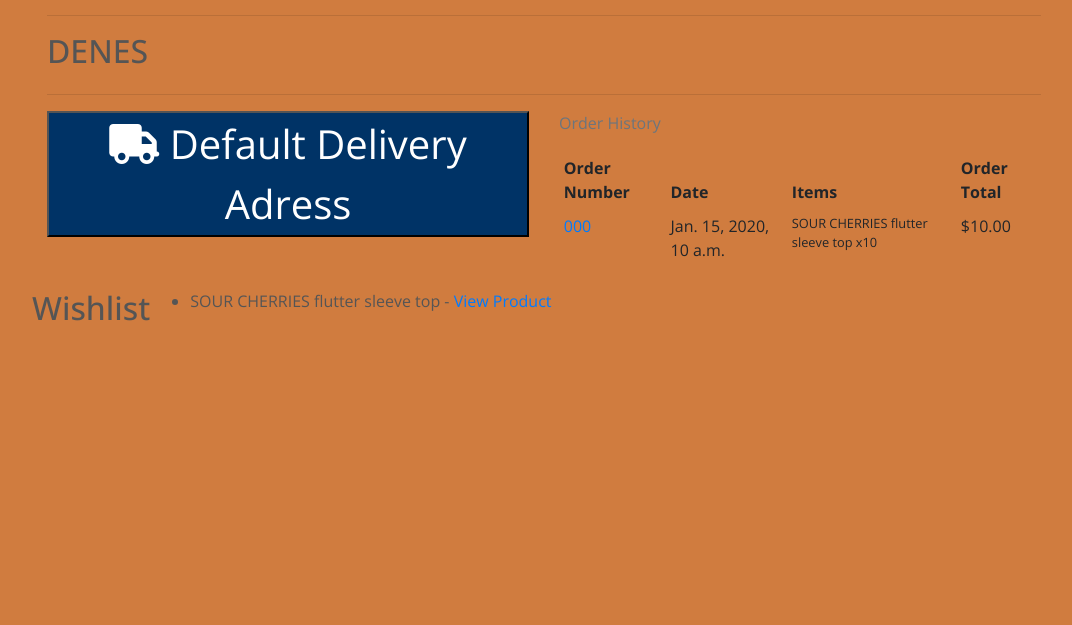
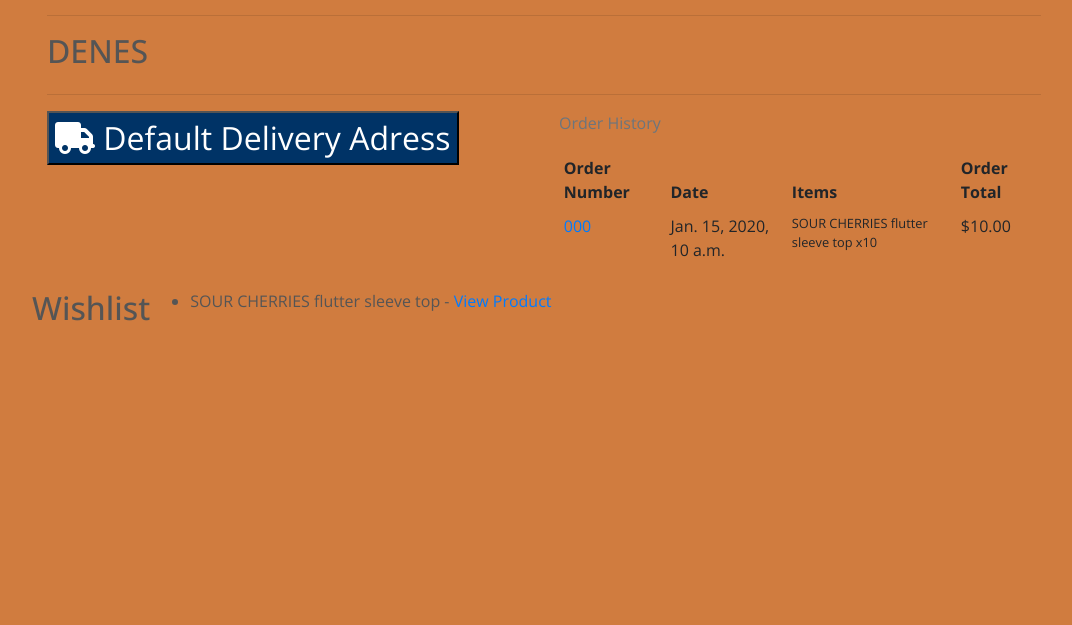
Before and after one commit to DFCMK/Project-5, a Django app: page /profile/ in a window 1280 px wide. Shown: the part 175-800 px from the top of the page, without its empty margins (96-1168 px from the left). Run offline with Django 3.2, Linux system fonts and the light colour scheme; a user stored in the database is signed in; data comes from the database, SQL or seed files in the repository; tables that the repository leaves empty hold one stand-in row (values such as "Sample post"); some libraries are stand-ins or nearby versions.

Commit message:
added styles for add address button

```diff
--- a/static/css/base.css
+++ b/static/css/base.css
@@ -357,10 +357,13 @@ input[name='q']::placeholder {
     border-radius: 50%;
 }
 
+.add-address-btn,
 .delivery-info-btn {
     background-color: #003366;
     color: white;
-    font-size: 2.5rem;
+    font-size: 2rem;
+    /*width: 39vw;
+    height: auto;*/
 }
 
 
```
